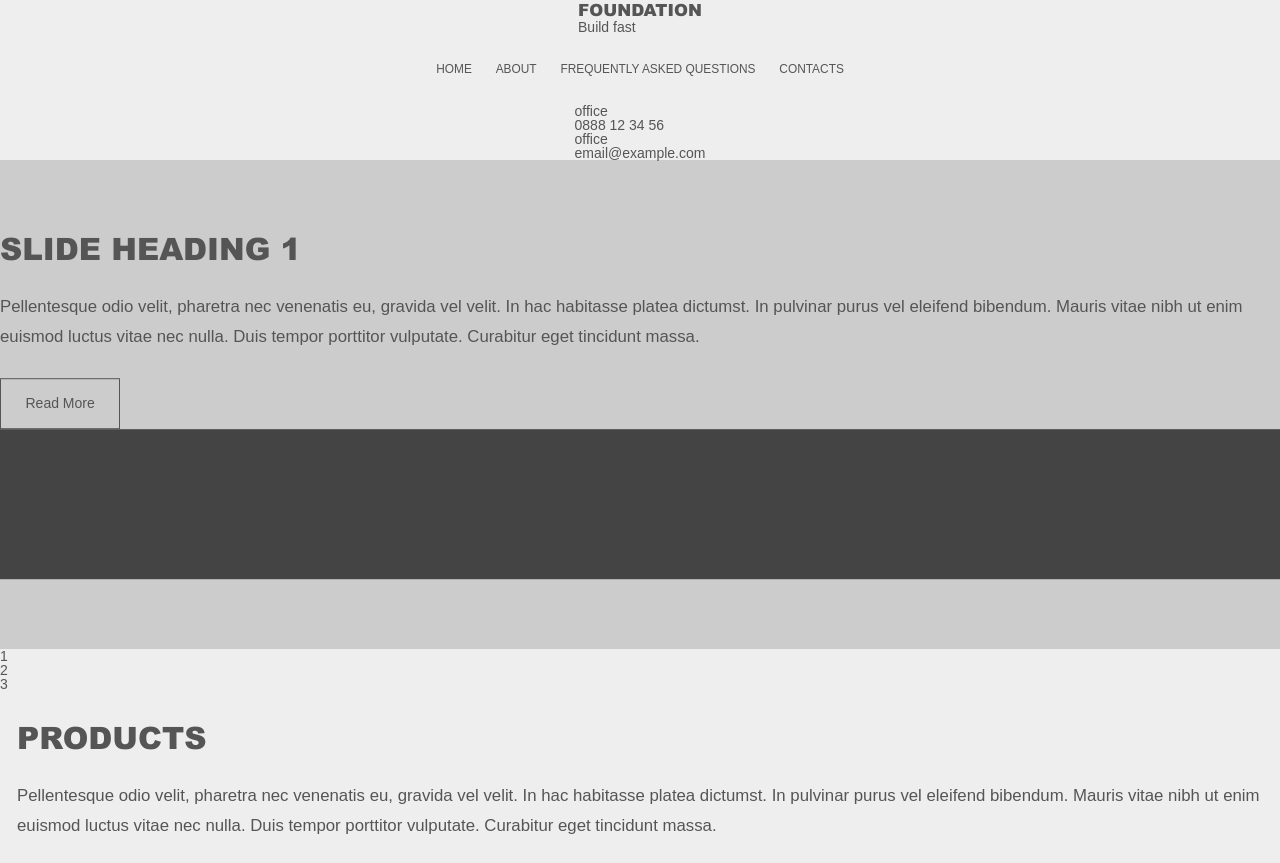
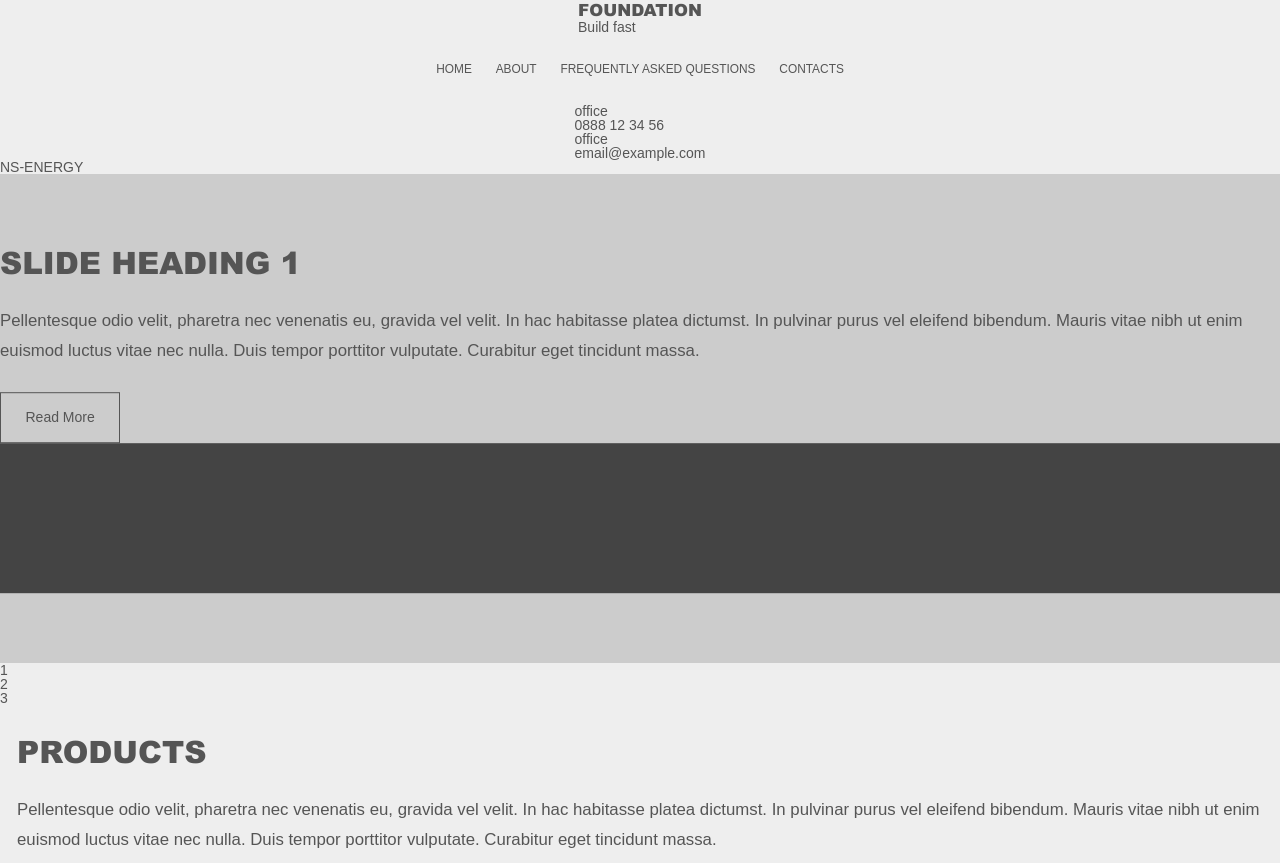
Before and after one commit to h5avlov/ns-energy.com, a Jekyll site: the page docs/index.html, which Jekyll copies as it is, in a window 1280 px wide, cut to the strip 0-863 px from the top of the page. Built offline with Jekyll 4.4.1, drawn with Linux system fonts in a browser that asks for light colours.

Commit message:
Remote repository push test repeated

```diff
--- a/docs/assets/css/typography.css
+++ b/docs/assets/css/typography.css
@@ -5,7 +5,7 @@
 /* Arial Black font declaration */
 @font-face {
 	font-family: ArialBlack;
-	src: url( "/assets/fonts/ariblk.ttf" );
+	src: url( "{{ site.baseurl }}/assets/fonts/ariblk.ttf" );
 }
 
 /* Ionicons font declaration */
--- a/docs/feed.xml
+++ b/docs/feed.xml
@@ -1 +1 @@
-<?xml version="1.0" encoding="utf-8"?><feed xmlns="http://www.w3.org/2005/Atom" ><generator uri="https://jekyllrb.com/" version="4.0.1">Jekyll</generator><link href="http://localhost:4000/ns-energy.com/feed.xml" rel="self" type="application/atom+xml" /><link href="http://localhost:4000/ns-energy.com/" rel="alternate" type="text/html" /><updated>2020-09-03T17:30:36+03:00</updated><id>http://localhost:4000/ns-energy.com/feed.xml</id><title type="html">Your awesome title</title><subtitle>Write an awesome description for your new site here. You can edit this line in _config.yml. It will appear in your document head meta (for Google search results) and in your feed.xml site description.</subtitle></feed>
+<?xml version="1.0" encoding="utf-8"?><feed xmlns="http://www.w3.org/2005/Atom" ><generator uri="https://jekyllrb.com/" version="4.0.1">Jekyll</generator><link href="http://localhost:4000/ns-energy.com/feed.xml" rel="self" type="application/atom+xml" /><link href="http://localhost:4000/ns-energy.com/" rel="alternate" type="text/html" /><updated>2020-09-03T20:43:39+03:00</updated><id>http://localhost:4000/ns-energy.com/feed.xml</id><title type="html">Your awesome title</title><subtitle>Write an awesome description for your new site here. You can edit this line in _config.yml. It will appear in your document head meta (for Google search results) and in your feed.xml site description.</subtitle></feed>
--- a/docs/index.html
+++ b/docs/index.html
@@ -208,6 +208,8 @@
 </header>
 
 	<main class= "page">
+
+		<h1>NS-ENERGY</h1>
 
 
 
```
